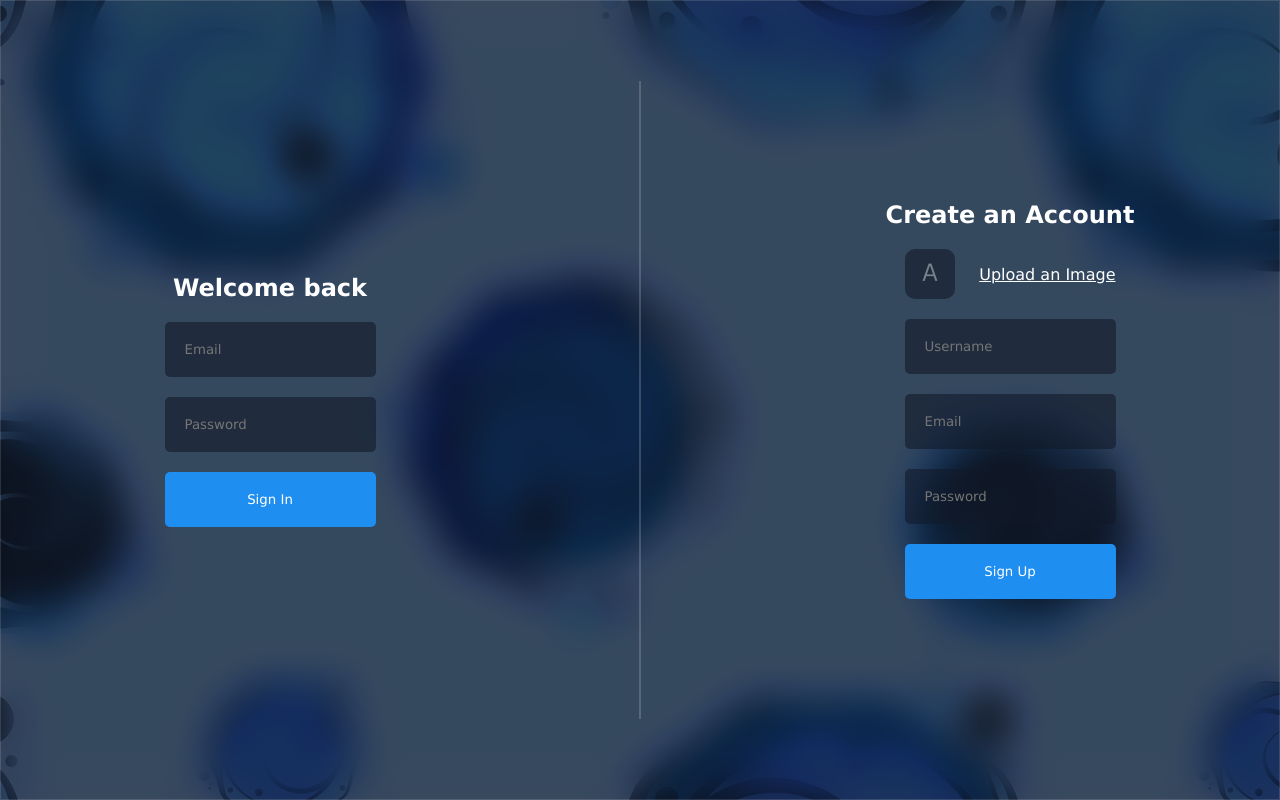
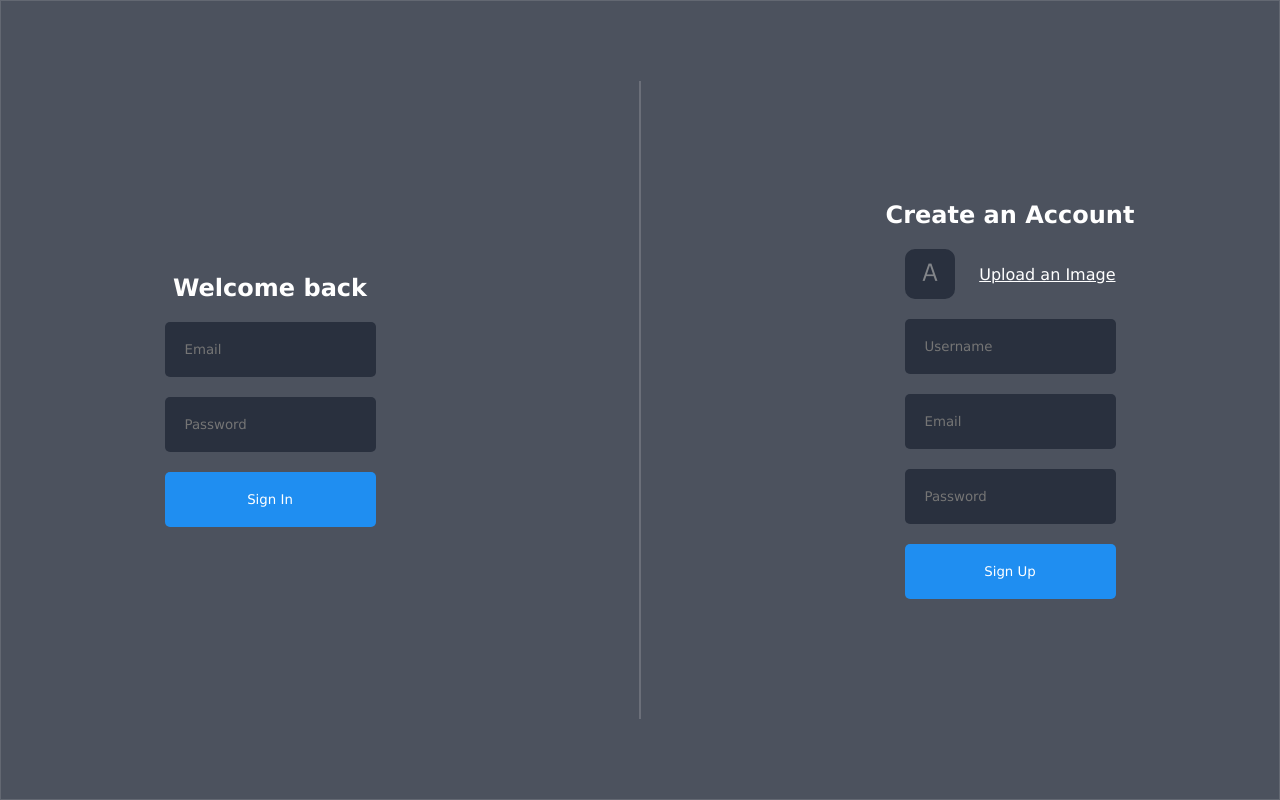
Before and after one commit to HackRoot1/react-firebase-chatapp, a React (Vite) app: page / in a window 1280 px wide. Built offline with nearby package versions, Linux system fonts and the light colour scheme; no server answers.

Commit message:
bg image removed

```diff
--- a/src/index.css
+++ b/src/index.css
@@ -22,11 +22,11 @@
 }
 
 body {
-  background-image: url("/bg.jpg");
+  /* background-image: url("/bg.jpg"); */
   display: flex;
   justify-content: center;
   align-items: center;
-  height: 100vh;
+  height: 100dvh;
   color: white;
 }
 
```
